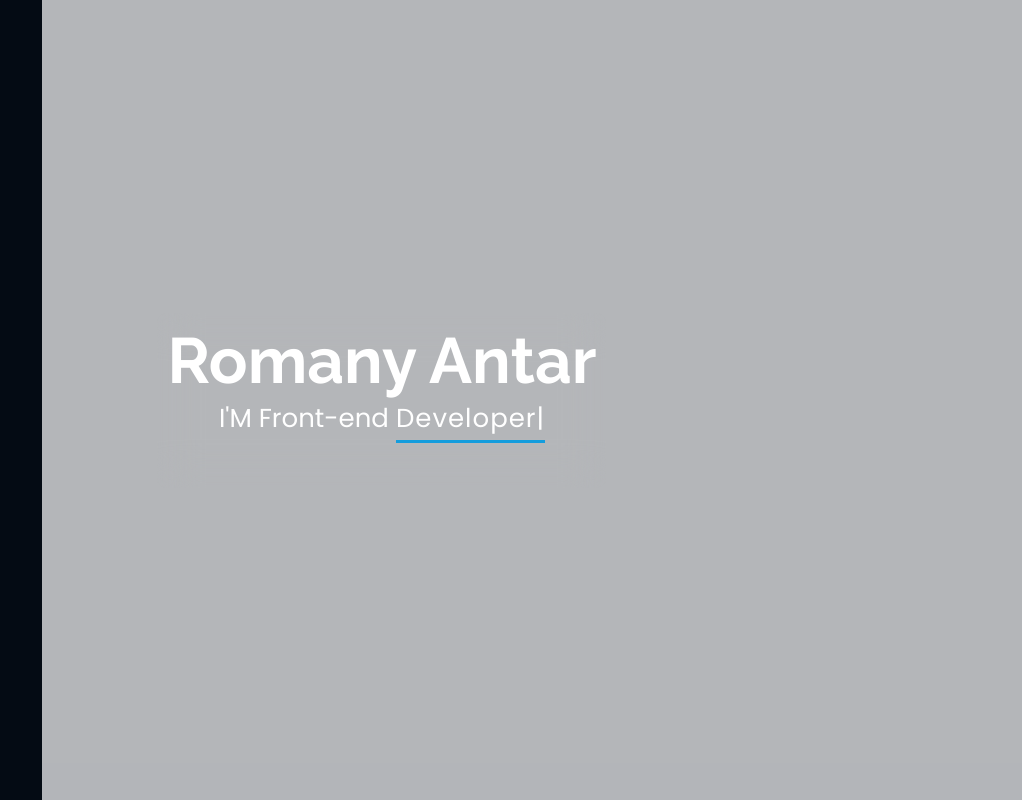
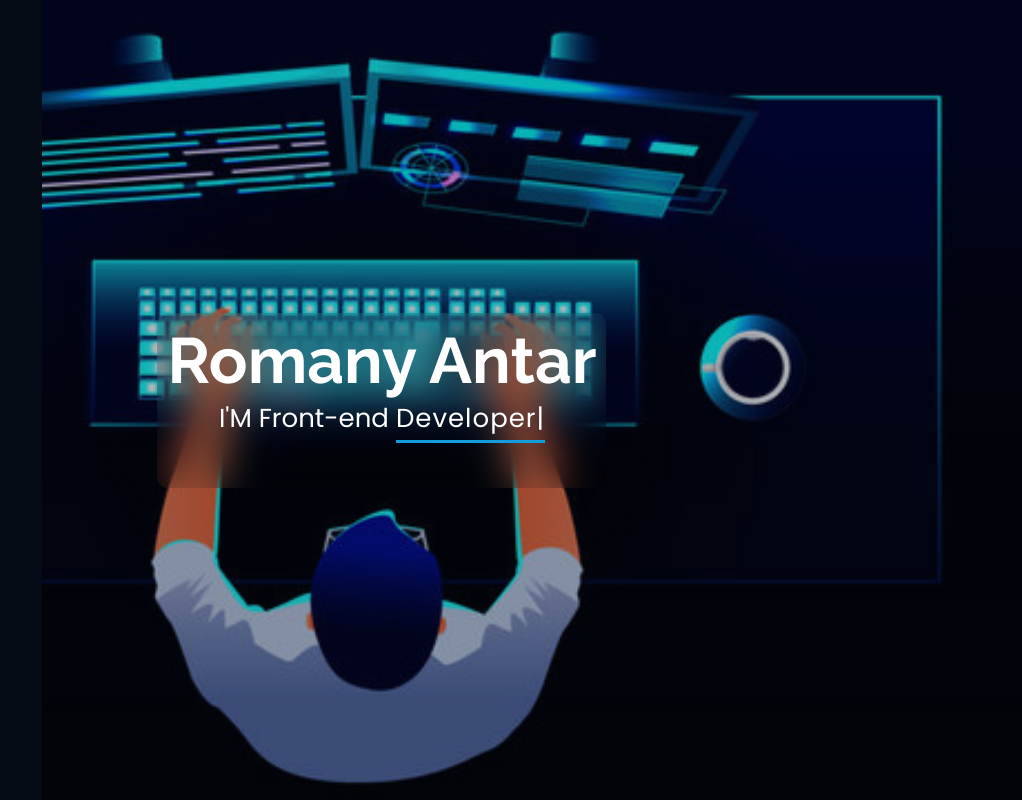
Before and after one commit to Romanyanter/portfolio, a plain HTML site: page index.html in a window 1280 px wide. Shown: the top 800 px of the page, 258-1280 px from the left. Drawn offline with nearby package versions, Linux system fonts and the light colour scheme.

Commit message:
commit 3

```diff
--- a/assets/css/style.css
+++ b/assets/css/style.css
@@ -280,7 +280,7 @@ h6 {
 #hero {
   width: 100%;
   height: 100vh;
-  background: url("../img/DALL·E 2024-12-10 15.00.43 - تصميم سيرة ذاتية حديثة وأنيقة متوافقة مع أنظمة تتبع المتقدمين (ATS). التصميم نظيف ومبسط، بخلفية بيضاء مع لمسات باللون الأزرق الداكن والرمادي الفاتح. ي.webp")
+  background: url("../img/360_F_318606217_Hk8jo2MVoI33SQOkYrfOF929J7JgIP0P.jpg")
     center center;
   background-size: cover;
 }
```
Also changed, not shown: 1 other file.
